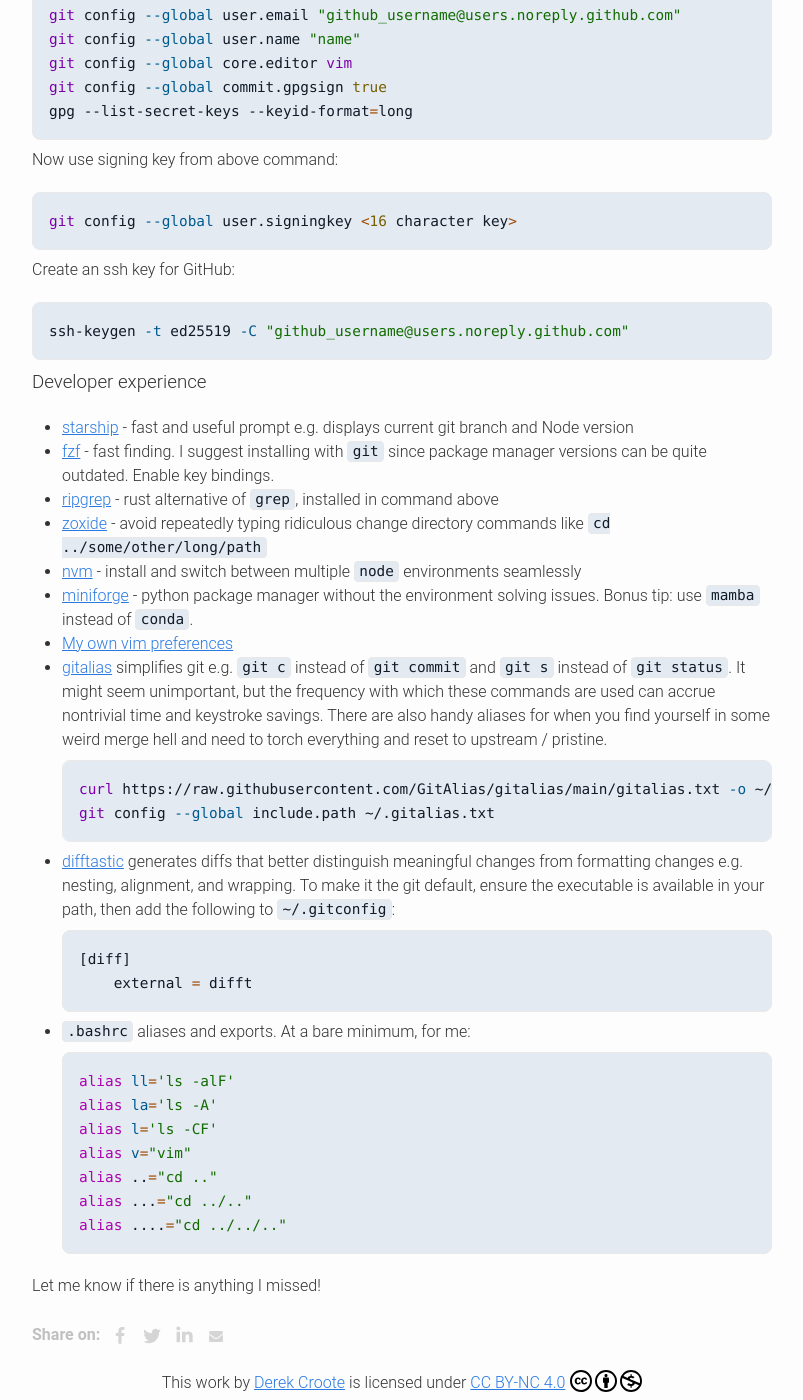
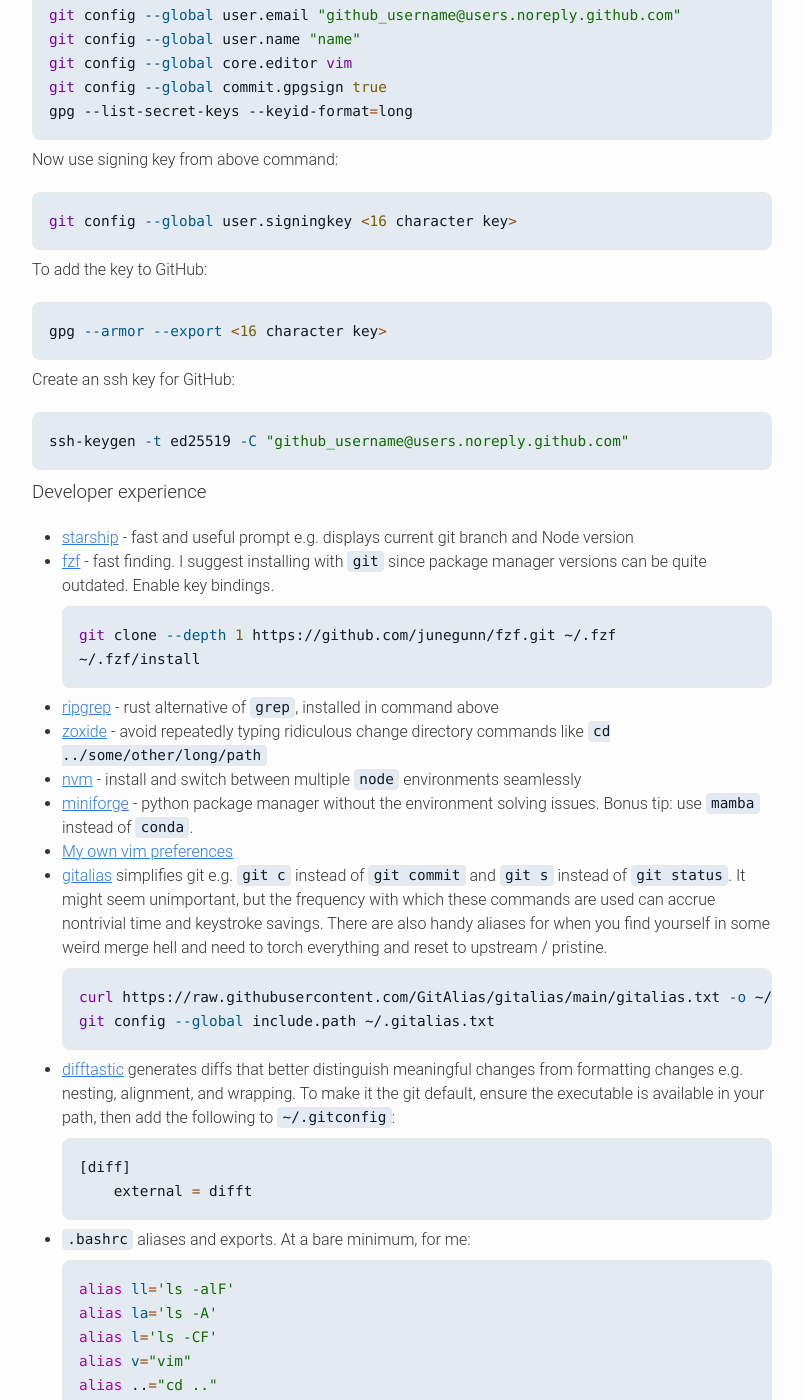
Before and after one commit to dcroote/dcroote.github.io, a Jekyll site: the page built from _posts/2023-11-21-configuring-a-new-laptop.md, in a window 1280 px wide and 1400 px high, scrolled down 1905 px. Shown: the whole window, without its empty margins (238-1041 px from the left). Built offline with Jekyll 4.4.1, drawn with Linux system fonts in a browser that asks for light colours; some web fonts are replaced; some of the changed text lies outside the part shown.

Commit message:
fix: add conveniences to new computer post

```diff
--- a/_posts/2023-11-21-configuring-a-new-laptop.md
+++ b/_posts/2023-11-21-configuring-a-new-laptop.md
@@ -77,6 +77,11 @@
 <pre><code class="language-bash">git config --global user.signingkey <16 character key>
 </code></pre>
 
+To add the key to GitHub:
+
+<pre><code class="language-bash">gpg --armor --export <16 character key>
+</code></pre>
+
 Create an ssh key for GitHub:
 
 <pre><code class="language-bash">ssh-keygen -t ed25519 -C "github_username@users.noreply.github.com"
@@ -86,6 +91,8 @@
 
 - [starship](https://starship.rs/) - fast and useful prompt e.g. displays current git branch and Node version
 - [fzf](https://github.com/junegunn/fzf) - fast finding. I suggest installing with `git` since package manager versions can be quite outdated. Enable key bindings.
+  <pre><code class="language-bash">git clone --depth 1 https://github.com/junegunn/fzf.git ~/.fzf
+~/.fzf/install</code></pre>
 - [ripgrep](https://github.com/BurntSushi/ripgrep) - rust alternative of `grep`, installed in command above
 - [zoxide](https://github.com/ajeetdsouza/zoxide) - avoid repeatedly typing ridiculous change directory commands like `cd ../some/other/long/path`
 - [nvm](https://github.com/nvm-sh/nvm) - install and switch between multiple `node` environments seamlessly
@@ -104,6 +111,9 @@
   alias v="vim"
   alias ..="cd .."
   alias ...="cd ../.."
-  alias ....="cd ../../.."</code></pre>
+  alias ....="cd ../../.."
+  # fix WSL directory colors
+  export LS_COLORS=$LS_COLORS:'ow=01;36:'
+</code></pre>
 
 Let me know if there is anything I missed!
```
Also changed, not shown: other parts of _posts/2023-11-21-configuring-a-new-laptop.md (+1 -1 lines).
